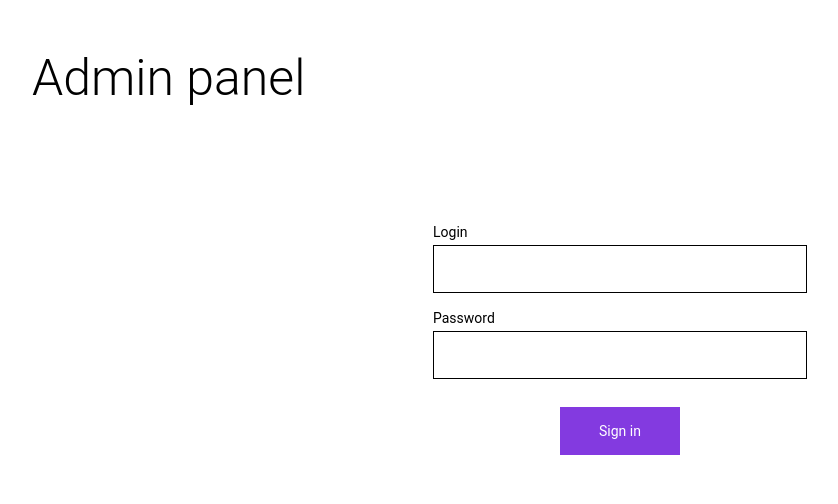
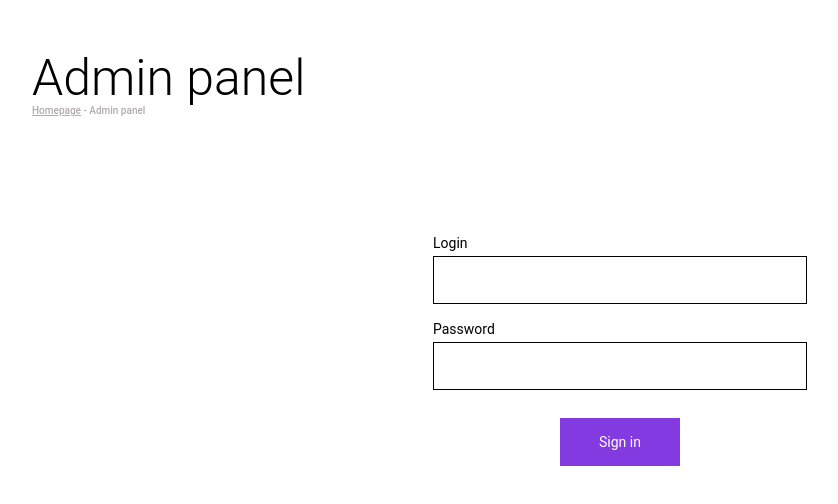
Before and after one commit to omarvxv/coin-catalog, a React (Create React App) app: page /login in a window 1280 px wide. Shown: the top 504 px of the page, without its empty margins (20-858 px from the left). Built offline with nearby package versions, Linux system fonts and the light colour scheme; no server answers.

Commit message:
Added link to home page

```diff
--- a/src/components/CoinList/CoinList.js
+++ b/src/components/CoinList/CoinList.js
@@ -1,7 +1,6 @@
 import React, {useEffect} from "react";
 import PageHeader from "../styled-components/PageHeader";
 import Style from './list.module.scss';
-import {Link} from "react-router-dom";
 import {connect} from 'react-redux';
 import SearchLine from "../styled-components/SearchLine";
 import CoinPreview from "../CoinPreview/CoinPreview";
@@ -19,9 +18,6 @@ function CoinList({getCoins, list, clearList, searchCriteria, ...props}) {
 
     return <div className="container">
                 <PageHeader showLink>List of the coins</PageHeader>
-                <div className={Style.hierarchy}>
-                    <Link to="/">Homepage</Link> - List of the coins
-                </div>
                 <SearchLine isList/>
                 <div className={Style.listContainer}>
                     {list.map(coin => coin.id ? <CoinPreview key={coin.id} {...coin}/> : <Skeleton height={120} width={374}/>)}
--- a/src/components/CoinList/list.module.scss
+++ b/src/components/CoinList/list.module.scss
@@ -1,13 +1,3 @@
-.hierarchy{
-  font-weight: 500;
-  font-size: 10px;
-  line-height: 11px;
-  a{
-    text-decoration-line: underline;
-    color: #B1ABAB;
-  }
-  color: #B1ABAB;
-}
 .listContainer{
   display: grid;
   grid-template-columns: repeat(2, 1fr);
--- a/src/components/Homepage/Homepage.js
+++ b/src/components/Homepage/Homepage.js
@@ -12,9 +12,9 @@ const groups = [
 ]
 
 export default () => <div className="container">
-                        <PageHeader showLink>Homepage</PageHeader>
+                        <PageHeader showLink homePage>Homepage</PageHeader>
                         <div className={Style.searchLine}>
-                            <SearchLine advanced={false}/>
+                            <SearchLine advanced={false} homePage/>
                             <RecentlyWatched/>
                         </div>
                         <div className={Style.content}>
--- a/src/components/styled-components/PageHeader.js
+++ b/src/components/styled-components/PageHeader.js
@@ -1,9 +1,12 @@
 import React from "react";
-import {Admin, HeaderBlock, PageName} from "./styles";
+import {Admin, HeaderBlock, Hierarchy, PageName} from "./styles";
 import {Link} from "react-router-dom";
 
-export default ({children, showLink}) =>
-    <HeaderBlock>
-        <PageName>{children}</PageName>
-        {showLink && <Link to="/admin/"><Admin>Admin panel</Admin></Link>}
-    </HeaderBlock>
+export default ({children, showLink, homePage}) =>
+    <>
+        <HeaderBlock>
+            <PageName>{children}</PageName>
+            {showLink && <Link to="/admin/"><Admin>Admin panel</Admin></Link>}
+        </HeaderBlock>
+        {!homePage && (<Hierarchy><Link to="/">Homepage</Link> - {children}</Hierarchy>)}
+    </>
--- a/src/components/styled-components/SearchLine.js
+++ b/src/components/styled-components/SearchLine.js
@@ -11,7 +11,7 @@ import DropDown from "./DropDown";
 import {Link} from "react-router-dom";
 import {setCriteria} from "../../redux/actions/searchCriteria";
 
-function SearchLine({admin, isList, countries, qualities, compositions, setCriteria, criteria}) {
+function SearchLine({admin, homePage, countries, qualities, compositions, setCriteria, criteria}) {
     const [toggle, setToggle] = useState(false),
         [keyword, setKeyword] = useState((criteria.keyword) || ''),
         [country, setCountry] = useState((!admin && criteria.country) || ''),
@@ -29,7 +29,7 @@ function SearchLine({admin, isList, countries, qualities, compositions, setCrite
     }
 
     return <SearchForm>
-        <SearchField isList={isList}>
+        <SearchField homePage={homePage}>
             <InputField value={keyword} onChange={e => setKeyword(e.target.value)}>Input field</InputField>
             <Link to={!admin ? "/list/" : "/admin/"}>
                 <Button onClick={search} type="submit">Search</Button>
--- a/src/components/styled-components/styles.js
+++ b/src/components/styled-components/styles.js
@@ -44,12 +44,12 @@ export const SearchField = styled.div`
     display: flex;
     justify-content: space-between;
     align-items: flex-end;
-    margin-top: 25px;
+    margin-top: 15px;
     a{
         text-decoration: none;
     }
-    ${({isList})=> isList && css`
-    margin-top: 15px;
+    ${({homePage})=> homePage && css`
+    margin-top: 25px;
   `}
 `;
 
@@ -126,6 +126,17 @@ export const HeaderBlock = styled.div`
     display: flex;
     justify-content: space-between;
     `;
+
+export const Hierarchy = styled.div`
+    font-weight: 500;
+    font-size: 10px;
+    line-height: 11px;
+    a{
+        text-decoration-line: underline;
+        color: #B1ABAB;
+    }
+    color: #B1ABAB;
+`;
 
 export const Admin = styled.span`
     font-weight: 300;
```
